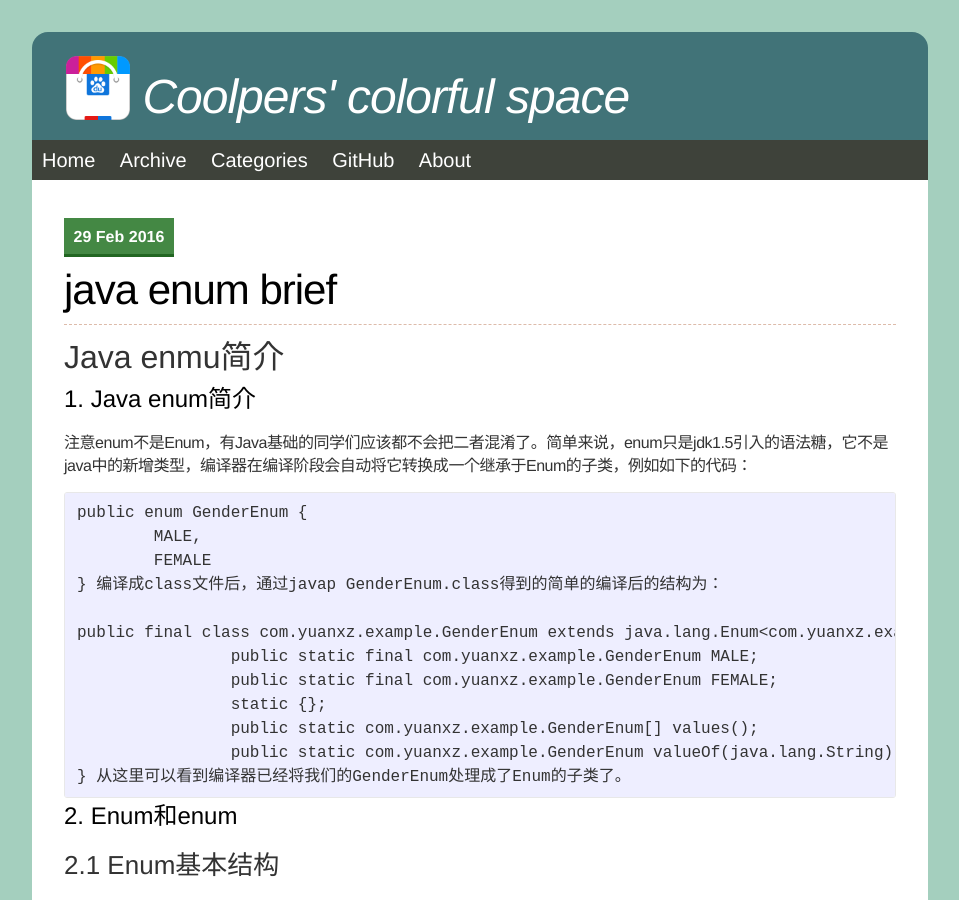
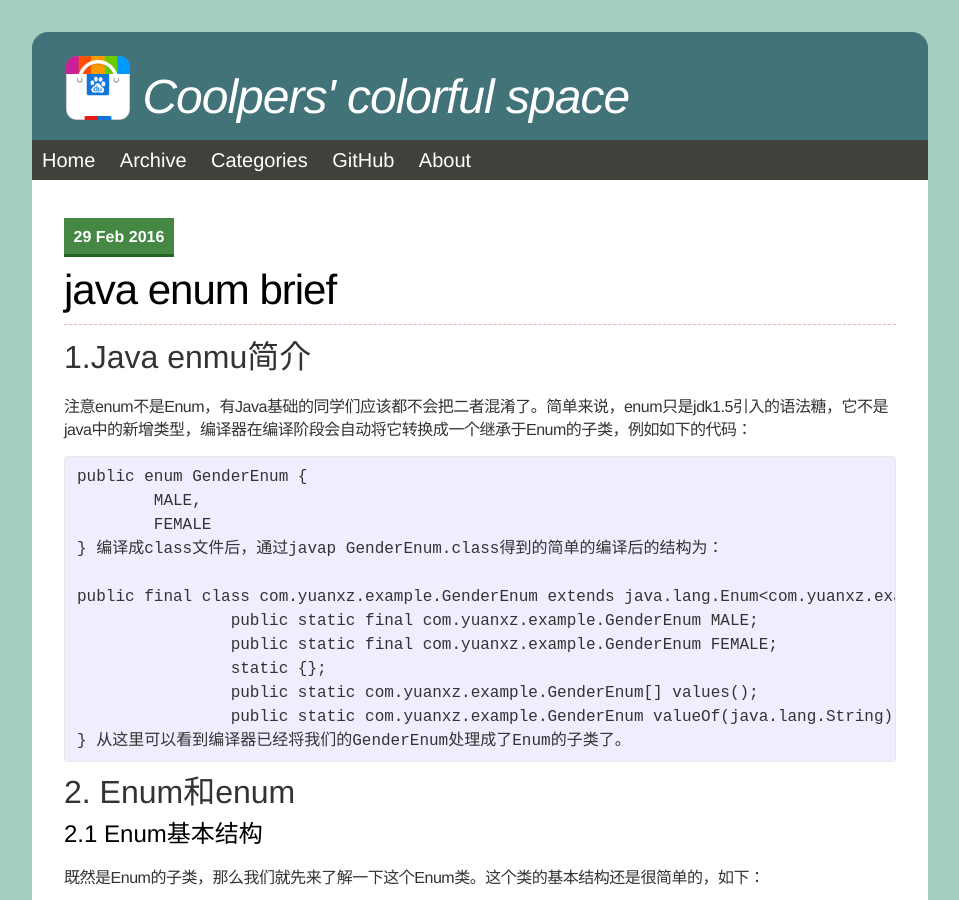
Before and after one commit to coolpers/coolpers.github.io, a Jekyll site: the page built from _posts/2016-02-29-java-enum.md, in a window 1280 px wide and 900 px high. Shown: the whole window, without its empty margins (160-1119 px from the left). Built offline with Jekyll 4.4.1, drawn with Linux system fonts in a browser that asks for light colours; nearby versions of some CDN libraries; comment, search, counter and statistics services are not loaded.

Commit message:
修改《java enum简介》格式
修改《java enum简介》格式

```diff
--- a/_posts/2016-02-29-java-enum.md
+++ b/_posts/2016-02-29-java-enum.md
@@ -5,8 +5,7 @@ date:   2016-02-29
 categories: java
 tags: java
 ---
-# Java enmu简介 #
-## 1. Java enum简介 ##
+# 1.Java enmu简介 #
 注意enum不是Enum，有Java基础的同学们应该都不会把二者混淆了。简单来说，enum只是jdk1.5引入的语法糖，它不是java中的新增类型，编译器在编译阶段会自动将它转换成一个继承于Enum的子类，例如如下的代码：
 
 	public enum GenderEnum {
@@ -24,8 +23,8 @@ tags: java
 	}
 从这里可以看到编译器已经将我们的GenderEnum处理成了Enum的子类了。
 
-## 2. Enum和enum ##
-### 2.1 Enum基本结构 ###
+# 2. Enum和enum #
+## 2.1 Enum基本结构 ##
 既然是Enum的子类，那么我们就先来了解一下这个Enum类。这个类的基本结构还是很简单的，如下：
 
 ![Enum基本结构](/assets/posts/2016-02-19-java-enum/01_Enum_structure.png)
@@ -159,7 +158,7 @@ Enum类的成员变量只有name和ordinal，实现了Serilizable和Comparable
 
 
 从生成的字节码中可以看到，编译器为我们生成的类的static模块实际上为我们完成了构造MALE和FEMALE变量并且赋值给VALUES数组的工作，因此当GenderEnum被classloader加载进来的时候就完成了这些工作，之后我们就可以通过GenderEnum.MALE这种方式来直接使用枚举了。
-### 2.2  enum的其他特性 ###
+## 2.2  enum的其他特性 ##
 不要仅仅只将enum当做一个枚举来使用，除了枚举的特性之外它还能做一些其他工作，包括可以使用成员变量和声明自己的方法等，例如：
 
 	public enum EnumInstance {
@@ -242,7 +241,7 @@ enum不允许声明public的构造函数，目的是防止程序中随意地实
 
 除此之外，由于编译器需要将enum最终翻译成Enum的子类，而Java中又不允许多继承，因此enum只支持实现接口，而不支持声明继承。
 
-## 3. Java中的枚举单例 ##
+# 3. Java中的枚举单例 #
 枚举类的基本使用这里就不再多说了，但有必要在这里简单介绍一下枚举单例。单例模式要求在同一个进程当中，类对象始终只有一份实例，单例模式有很多种实现方案，例如如下的两种：
 
 	/**
@@ -305,16 +304,16 @@ enum不允许声明public的构造函数，目的是防止程序中随意地实
 	}
 
 只需要这样就能保证在我们代码中使用SingleInstance.INSTANCE在同一进程下获取到的一定是同一个单例对象。是不是很方便很神奇！但是还不仅仅如此，enum还为单例的实现提供了更多的的天然特性，下面就来简单总结一下：
-### 3.1 多线程环境下的安全性 ###
+## 3.1 多线程环境下的安全性 ##
 这个特性上面已经介绍了，因为INSTANCE最后会被编译器处理成static final的，并且在static模块中进行的初始化，因此它的实例化是在class被加载阶段完成，是线程安全的。这个特性也决定了枚举单例不是lazy的，如果你的单例初始化比较费时且大多数情况下只会被引用但是不会被真正调用的话，你需要使用lazy的单例模式（上面传统单例的方法二实现）,而不要选择枚举单例。
-### 3.2 不可被反射实例化 ###
+## 3.2 不可被反射实例化 ##
 在Java中，不仅通过限制enum只能声明private的构造方法来防止Enum被使用new进行实例化，而且还限制了使用反射的方法不能通过Constructor来newInstance一个枚举实例。在你尝试使用反射得到的Constructor来调用其newInstance方法来实例化enum时，回得到一个exception:
 
 	java.lang.IllegalArgumentException: Cannot reflectively create enum objects
 		at java.lang.reflect.Constructor.newInstance(Constructor.java:521)
 
 这一点，使用传统的单例模式是不好来保证的。注意，虽然Enum不能被反射实例化，但是它的其他方法是可以被反射调用的，例如Enum的valueof方法实际上就是通过Class类的getEnumConstantsShared方法反射调用Enum类的values方法来实现的。
-### 3.3 序列化的唯一性 ###
+## 3.3 序列化的唯一性 ##
 传统的单例模式要防止序列化/反序列化的攻击必须要手动来实现readObject或者readResolve方法，这一点Enum已经我们保证了，官方对于Enum序列化处理的表述如下：
 
 >Enum constants are serialized differently than ordinary serializable or externalizable objects. The serialized form of an enum constant consists solely of its name; field values of the constant are not present in the form. To serialize an enum constant, ObjectOutputStream writes the value returned by the enum constant's name method. To deserialize an enum constant, ObjectInputStream reads the constant name from the stream; the deserialized constant is then obtained by calling the java.lang.Enum.valueOf method, passing the constant's enum type along with the received constant name as arguments. Like other serializable or externalizable objects, enum constants can function as the targets of back references appearing subsequently in the serialization stream.
@@ -323,8 +322,8 @@ The process by which enum constants are serialized cannot be customized: any cla
 这说明了在序列化和反序列化的时候Enum的处理是和其他类不同的，在序列化的时候实际上只写入了Enum的name成员，而没有保存ordinal成员；在反序列化的时候从ObjectInputStream中读取Enum的name成员，同时调用Enum的valueof方法传入读取的name得到对应的ordinal值。同时Enum是不支持自定义序列化和反序列化的，一些序列化和反序列化对应的函数例如readObject和writeObject及serialVersionUID等属性在Enum的序列化过程中都是被忽略的。
 Enum在序列化和反序列化上的特性保证了使用Enum来实现单例是经受得起序列化的攻击的。
 
-## 4. enum的其他使用方法 ##
-### 4.1 使用enum来设计模板类 ###
+# 4. enum的其他使用方法 #
+## 4.1 使用enum来设计模板类 ##
 由于enum既有枚举的特性，又包含基本类的特性，因此结合他的特点能够巧妙地设计一些代码。例如，如果你的代码中存在这样的结构：
 
 	if ("soldier".equals(toy)) {
@@ -361,7 +360,7 @@ Enum在序列化和反序列化上的特性保证了使用Enum来实现单例是
 
 这样，直接使用toy.execute就能优雅地完成上面的功能，这是使用enum实现模板方法的典型方法。
 
-### 4.2 使用value值反向查找enum对象 ###
+## 4.2 使用value值反向查找enum对象 ##
 在Enum中提供了使用静态方法valuesof来根据name查询enum对象的方法，如果在程序中还有根据value来反向查找enum的需求，可以参考下面的代码来实现：
 
 	public enum Status {
@@ -392,7 +391,7 @@ Enum在序列化和反序列化上的特性保证了使用Enum来实现单例是
 	}
 这样通过调用get方法传入value值就可以反向查找对应的Status枚举对象。注意这里使用了EnumSet，它相对于普通的HashSet，针对enum的执行效率更高，类似结构的还有EnumMap，在这里就不逐一介绍了。
 
-## 5. 参考： ##
+# 5. 参考： #
 [Making the Most of Java 5.0: Enum Tricks](http://www.ajaxonomy.com/2007/java/making-the-most-of-java-50-enum-tricks)
 [What are enums and why are they useful?](http://stackoverflow.com/questions/4709175/what-are-enums-and-why-are-they-useful)
 [Java中Enum类型的序列化](http://mysun.iteye.com/blog/1581119)
```
